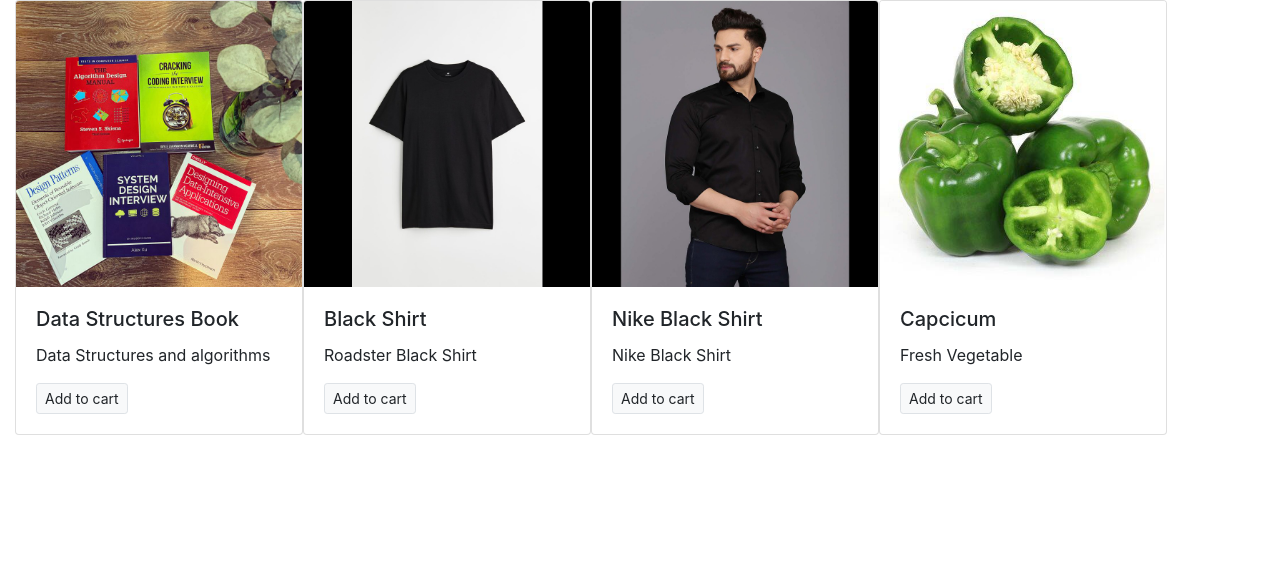
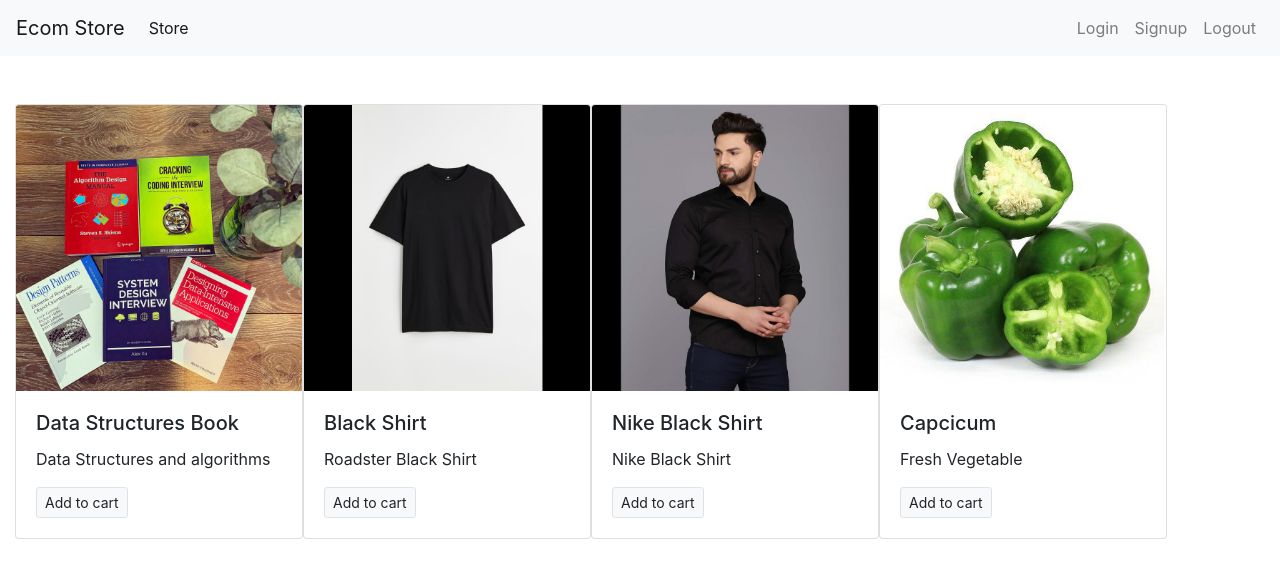
Before and after one commit to Anonymousgaurav/Ecom_django, a Django app: page / in a window 1280 px wide. Shown: the top 578 px of the page. Run offline with Django 4.2, Linux system fonts and the light colour scheme; data comes from the database, SQL or seed files in the repository; some libraries are stand-ins or nearby versions.

Commit message:
nav bar added in header in orders html page

```diff
--- a/store/templates/orders/orders.html
+++ b/store/templates/orders/orders.html
@@ -13,15 +13,61 @@
 </head>
 <body>
 
+<!--Navbar-->
 
 
+<nav class="navbar navbar-expand-lg navbar-light bg-light">
+    <a class="navbar-brand" href="#">Ecom Store</a>
+    <button class="navbar-toggler" type="button" data-toggle="collapse" data-target="#navbarSupportedContent"
+            aria-controls="navbarSupportedContent" aria-expanded="false" aria-label="Toggle navigation">
+        <span class="navbar-toggler-icon"></span>
+    </button>
+
+    <div class="collapse navbar-collapse" id="navbarSupportedContent">
+        <ul class="navbar-nav mr-auto">
+            <li class="nav-item active">
+                <a class="nav-link" href="#">Store <span class="sr-only">(current)</span></a>
+            </li>
+        </ul>
 
 
+        <ul class="navbar-nav my-2 my-lg-0">
+
+            <!--            <li class="nav-item dropdown">-->
+            <!--                <a class="nav-link dropdown-toggle" href="#" id="navbarDropdown" role="button" data-toggle="dropdown"-->
+            <!--                   aria-haspopup="true" aria-expanded="false">-->
+            <!--                    Profile-->
+            <!--                </a>-->
+            <!--                <div class="dropdown-menu" aria-labelledby="navbarDropdown">-->
+            <!--                    <a class="dropdown-item" href="#">Action</a>-->
+            <!--                    <a class="dropdown-item" href="#">Another action</a>-->
+            <!--                    <div class="dropdown-divider"></div>-->
+            <!--                    <a class="dropdown-item" href="#">Something else here</a>-->
+            <!--                </div>-->
+            <!--            </li>-->
 
 
+            <li class="nav-item">
+                <a class="nav-link" href="#">Login <span class="sr-only">(current)</span></a>
+            </li>
+            <li class="nav-item">
+                <a class="nav-link" href="#">Signup <span class="sr-only">(current)</span></a>
+            </li>
+
+            <li class="nav-item">
+                <a class="nav-link" href="#">Logout <span class="sr-only">(current)</span></a>
+            </li>
+
+        </ul>
+
+    </div>
+</nav>
 
 
-<div class="container-fluid">
+<!--mainbody---->
+
+
+<div class="container-fluid mt-5">
 
     <div class="row mx-auto">
         {% for product in products %}
```
